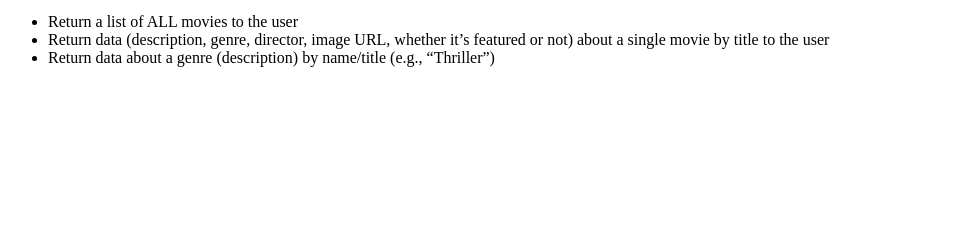
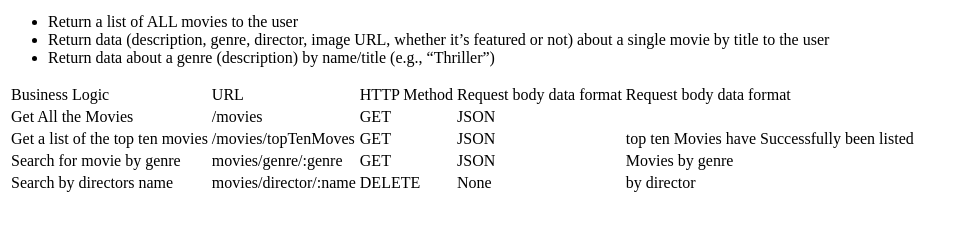
Before and after one commit to Raggio11/movie_api, a website: page public/documentation.html in a window 1280 px wide. Shown: the part 159-390 px from the top of the page, without its empty margins (0-968 px from the left). Drawn offline with Linux system fonts and the light colour scheme.

Commit message:
Update documentation.html

```diff
--- a/public/documentation.html
+++ b/public/documentation.html
@@ -1,5 +1,4 @@
 <!DOCTYPE html>
-<html lang="en" dir="ltr">
 <head>
   <meta charset="utf-8" />
   <title>Documentation</title>
@@ -18,5 +17,43 @@
       Return data about a genre (description) by name/title (e.g., “Thriller”)
     </li>
   </ul>
+  <section>
+    <table>
+      <tr>
+        <td>Business Logic</td>
+        <td>URL</td>
+        <td>HTTP Method</td>
+        <td>Request body data format</td>
+        <td>Request body data format</td>
+      </tr>
+      <tr>
+        <td>Get All the Movies</td>
+        <td>/movies</td>
+        <td>GET</td>
+        <td>JSON</td>
+        <td></td>
+      </tr>
+      <tr>
+        <td>Get a list of the top ten movies</td>
+        <td>/movies/topTenMoves</td>
+        <td>GET</td>
+        <td>JSON</td>
+        <td>top ten Movies have Successfully been listed</td>
+      </tr>
+      <tr>
+        <td>Search for movie by genre</td>
+        <td>movies/genre/:genre</td>
+        <td>GET</td>
+        <td>JSON</td>
+        <td>Movies by genre</td>
+      </tr>
+      <tr>
+        <td>Search by directors name</td>
+        <td>movies/director/:name</td>
+        <td>DELETE</td>
+        <td>None</td>
+        <td>by director</td>
+      </tr>
+    </table>
+  </section>
 </body>
-</html>
```
Lines whose indentation alone changed are shown as unchanged.
